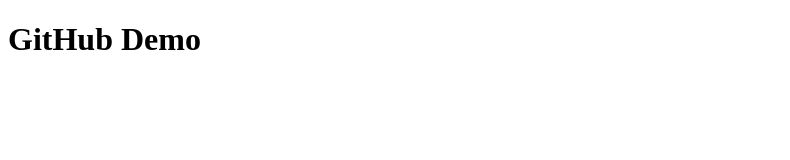
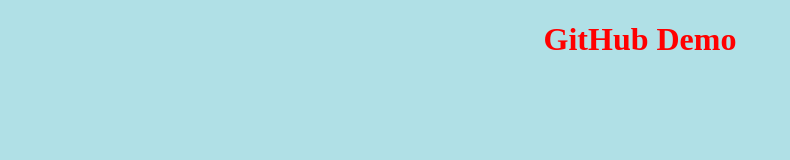
Before and after one commit to U17CS462/demo-repo, a plain HTML site: page index.html in a window 1280 px wide. Shown: the whole page, without its empty margins (0-790 px from the left). Drawn offline with Linux system fonts and the light colour scheme.

Commit message:
Styles added to index.html

```diff
--- a/index.html
+++ b/index.html
@@ -6,7 +6,9 @@
   <meta name="viewport" content="width=device-width, initial-scale=1.0">
   <title>Document</title>
 </head>
-<body >
-  <h1>GitHub Demo</h1>
+<body style="background-color: powderblue;">
+  <h1 style="color:red;text-align: center;">
+    GitHub Demo
+  </h1>
 </body>
 </html>
```
